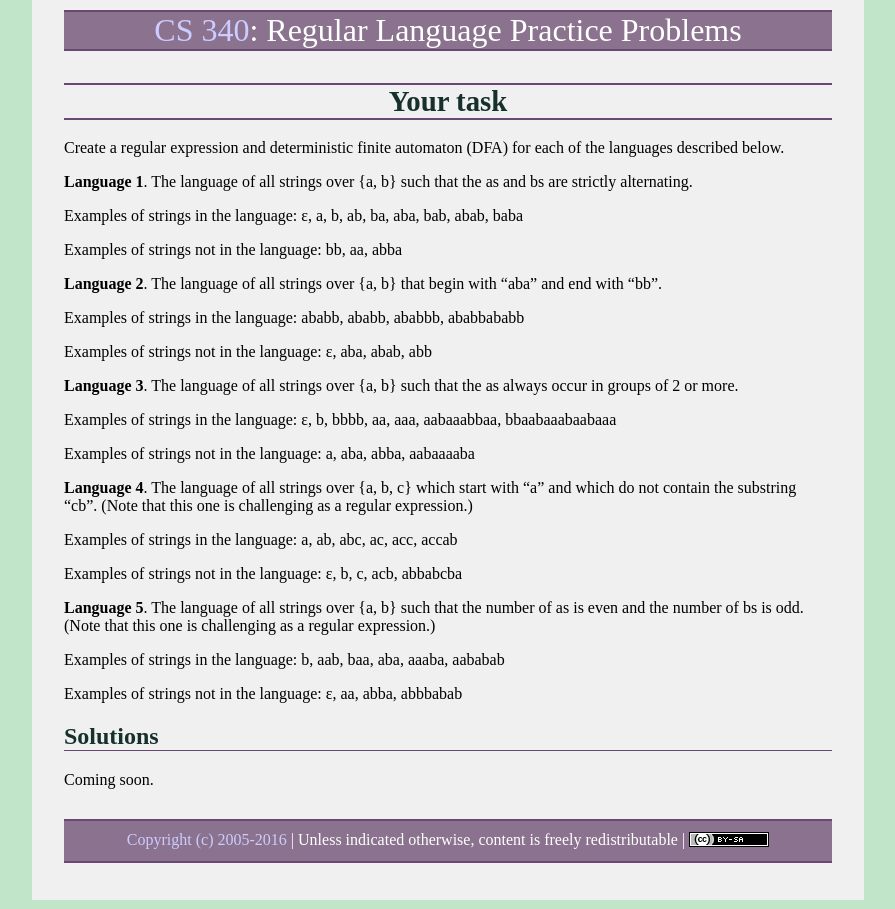
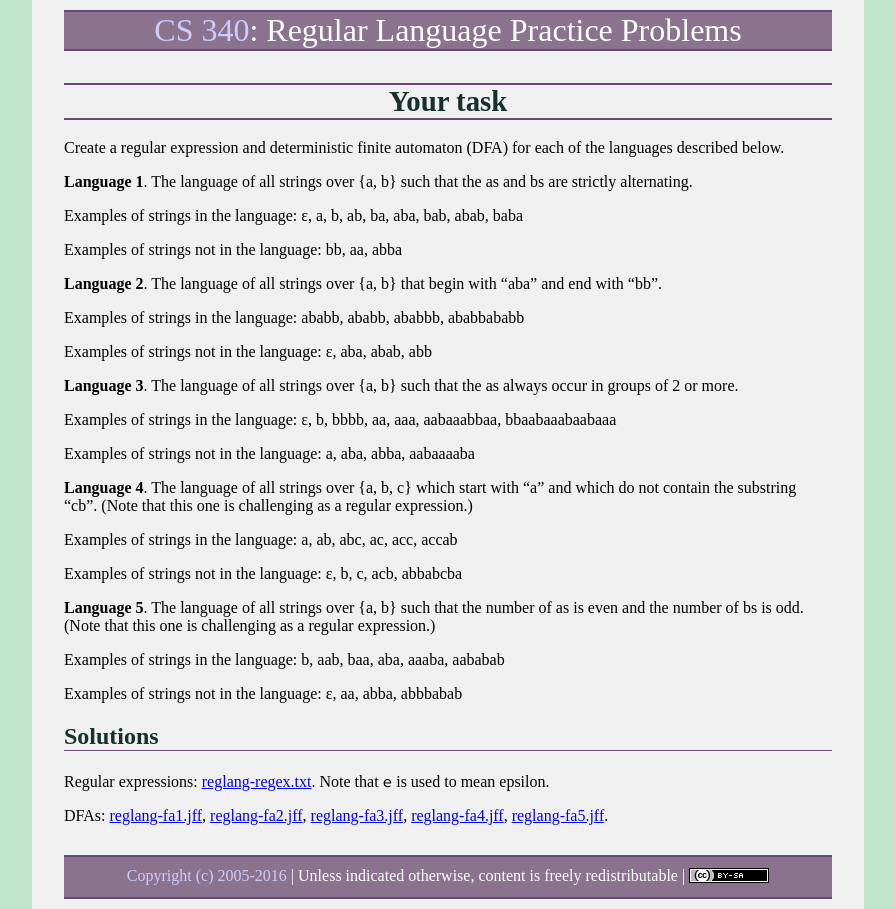
Before and after one commit to ycpcs/cs340-fall2016, a Jekyll site: the page built from practice/reglang.md, in a window 1280 px wide. Shown: the whole page, without its empty margins (192-1087 px from the left). Built offline with Jekyll 4.4.1, drawn with Linux system fonts in a browser that asks for light colours; some web fonts are replaced.

Commit message:
solns to reg lang practice probs

```diff
--- /dev/null
+++ b/practice/reglang-regex.txt
@@ -0,0 +1,5 @@
+(ab)*(a|e)|(ba)*(b|e)
+aba(a|b)*bb
+(b|(aaa*))*
+a(a|b|cc*a)*(cc*|e)
+(aa|bb|abba|baab|abab|baba)*(aba|b)(aa|bb|abba|baab|abab|baba)*
--- a/practice/reglang.md
+++ b/practice/reglang.md
@@ -39,4 +39,6 @@ Examples of strings not in the language: ε, aa, abba, abbbabab
 
 ## Solutions
 
-Coming soon.
+Regular expressions: [reglang-regex.txt](reglang-regex.txt).  Note that `e` is used to mean epsilon.
+
+DFAs: [reglang-fa1.jff](reglang-fa1.jff), [reglang-fa2.jff](reglang-fa2.jff), [reglang-fa3.jff](reglang-fa3.jff), [reglang-fa4.jff](reglang-fa4.jff), [reglang-fa5.jff](reglang-fa5.jff).
```
Also changed, not shown: index.md (+1 -0 lines), 5 other files.
